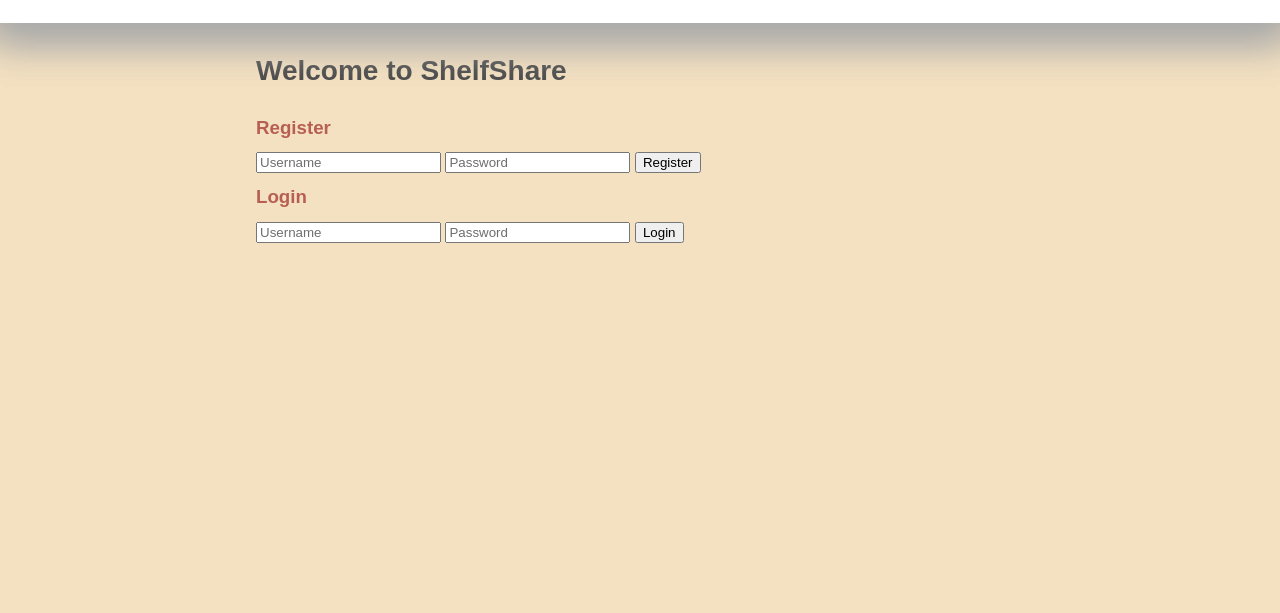
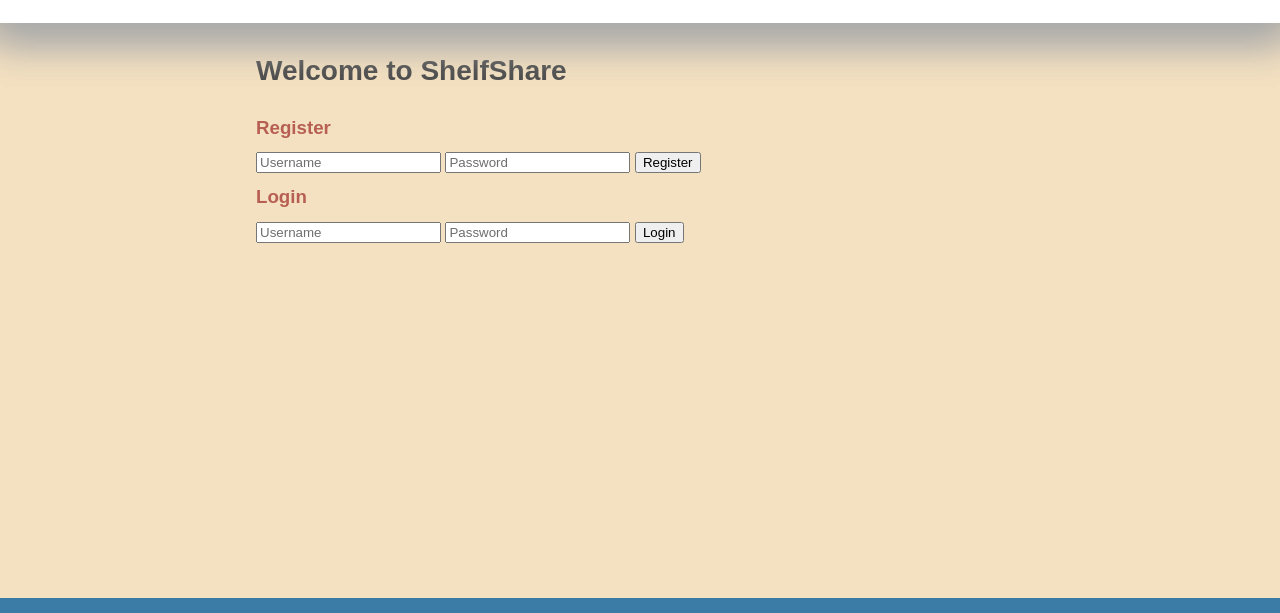
Before and after one commit to brookethomp/dec11-shelfshare, a website: page public/index.html in a window 1280 px wide. Shown: the part 147-760 px from the top of the page. Drawn offline with Linux system fonts and the light colour scheme.

Commit message:
Update index.html

```diff
--- a/public/index.html
+++ b/public/index.html
@@ -23,7 +23,7 @@
             }
 
             .extra-space {
-                height: 500px; /* Adjust height as needed for blank space */
+                height: 250px; /* Adjust height as needed for blank space */
             }
 
             @media (max-width: 600px) {
```
